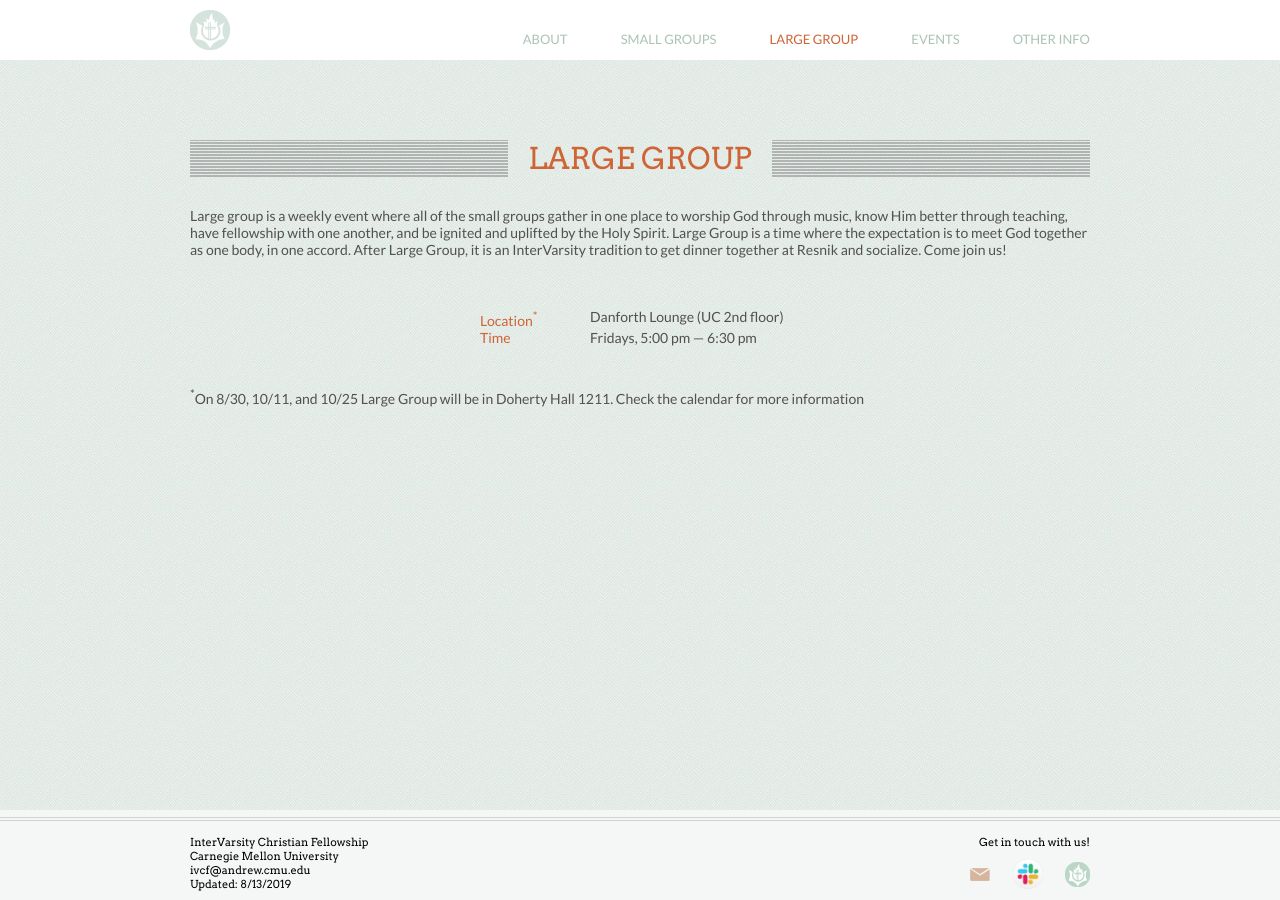
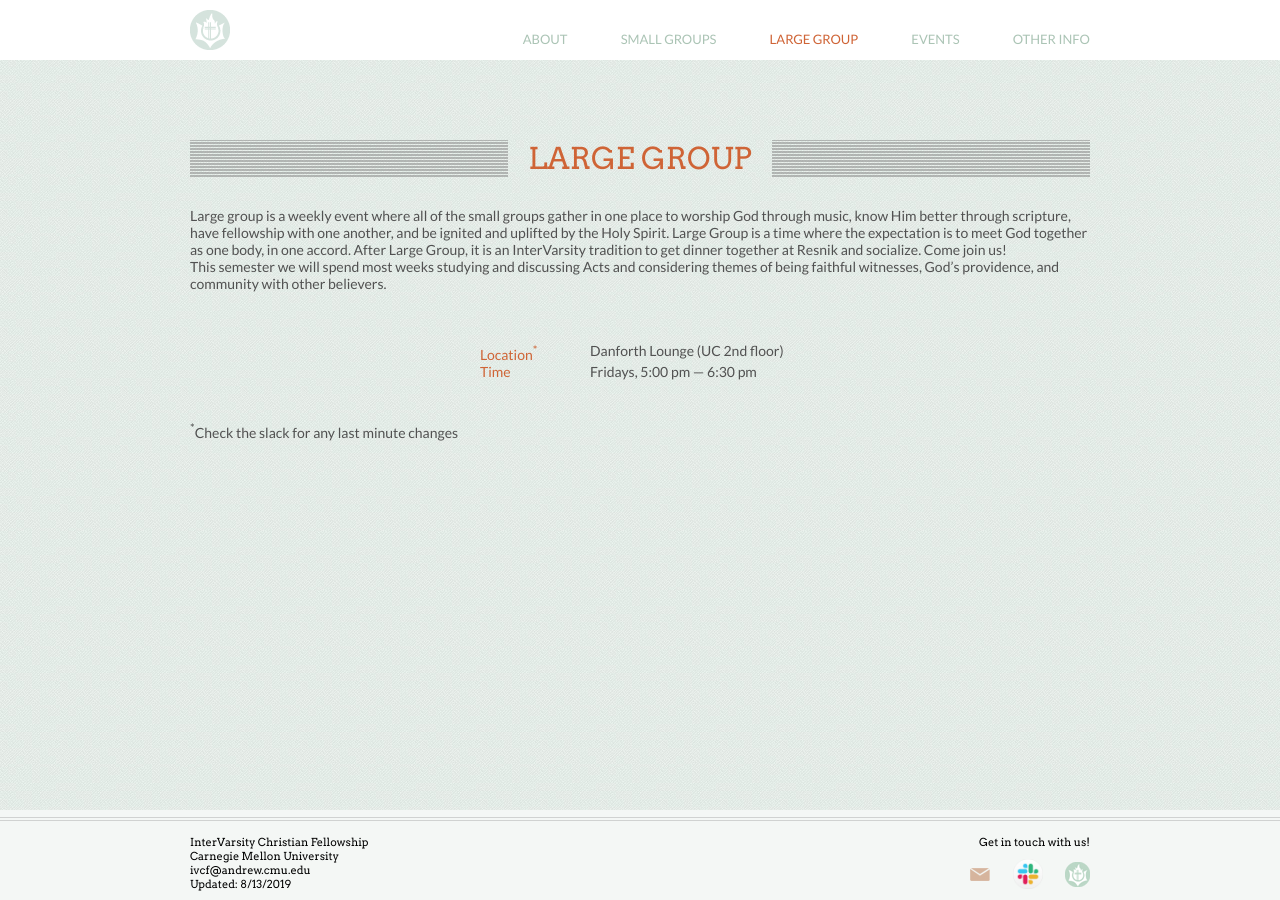
Before and after one commit to ivcf-cmu/ivcf-cmu.github.io, a Jekyll site: the page built from largegroup.md, in a window 1280 px wide. Built offline with Jekyll 4.4.1, drawn with Linux system fonts in a browser that asks for light colours.

Commit message:
updated large group info for this semester

```diff
--- a/largegroup.md
+++ b/largegroup.md
@@ -4,7 +4,10 @@
 sectionHeader: Large Group
 ---
 
-Large group is a weekly event where all of the small groups gather in one place to worship God through music, know Him better through teaching, have fellowship with one another, and be ignited and uplifted by the Holy Spirit. Large Group is a time where the expectation is to meet God together as one body, in one accord. After Large Group, it is an InterVarsity tradition to get dinner together at Resnik and socialize. Come join us!
+Large group is a weekly event where all of the small groups gather in one place to worship God through music, know Him better through scripture, have fellowship with one another, and be ignited and uplifted by the Holy Spirit. Large Group is a time where the expectation is to meet God together as one body, in one accord. After Large Group, it is an InterVarsity tradition to get dinner together at Resnik and socialize. Come join us!
+
+This semester we will spend most weeks studying and discussing Acts and considering themes of being faithful witnesses, God’s providence, and community with other believers.
+
 <div class="cogs cogs-large">
 	<dl>
 		<dt>Location<a href="#location-addendum"><sup>*</sup></a></dt> <dd>Danforth Lounge (UC 2nd floor)</dd>
@@ -13,5 +16,5 @@
 </div>
 
 <p id="location-addendum">
-	<sup>*</sup>On 8/30, 10/11, and 10/25 Large Group will be in Doherty Hall 1211. Check the calendar for more information
+	<sup>*</sup>Check the slack for any last minute changes
 </p>
```
